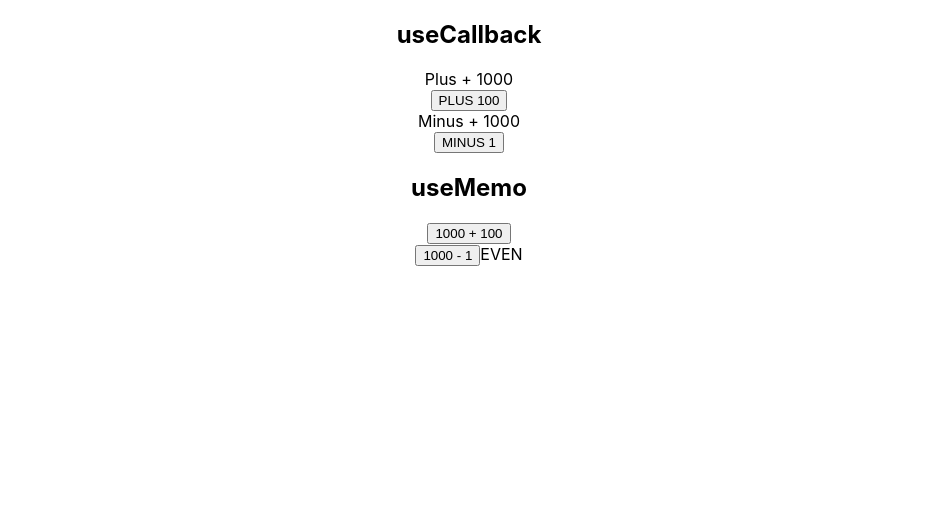
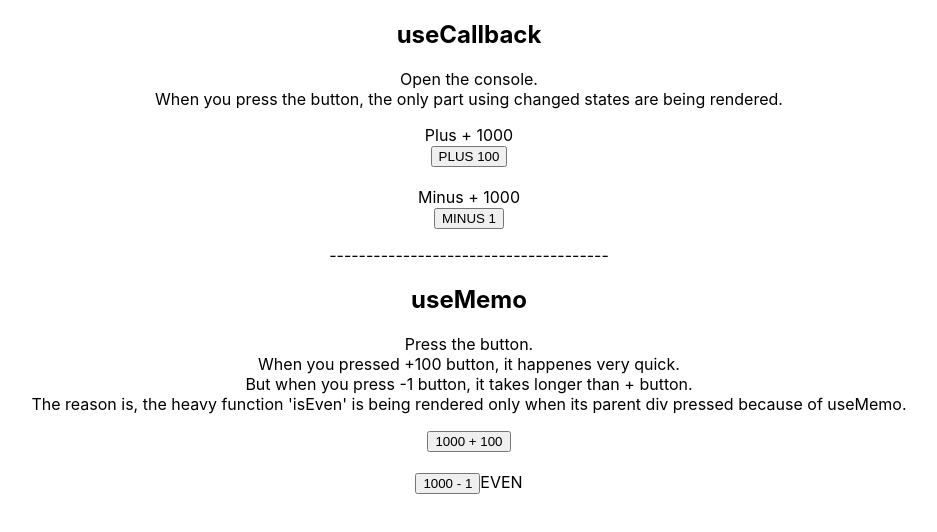
Before and after one commit to Hyosssssun/react-hooks-practice, a React (Create React App) app: page / in a window 1280 px wide. Shown: the top 532 px of the page, without its empty margins (171-1108 px from the left). Built offline with nearby package versions, Linux system fonts and the light colour scheme.

Commit message:
add code block to compare

```diff
--- a/src/components/ForUseCallback.js
+++ b/src/components/ForUseCallback.js
@@ -19,14 +19,20 @@ const ForUseCallback = () => {
 	return (
 		<div>
 			<Title text='useCallback' />
+			<p>
+				Open the console. <br /> When you press the button, the only part using
+				changed states are being rendered.
+			</p>
 			<Count text='Plus' count={numForPlus} />
 			<Button handleClick={plus} text='Plus-callback'>
 				PLUS 100
 			</Button>
+			<br />
 			<Count text='Minus' count={numForMinus} />
 			<Button handleClick={minus} text='Minus-callback'>
 				MINUS 1
 			</Button>
+			<p>--------------------------------------</p>
 		</div>
 	);
 };
--- a/src/components/ForUseMemo.js
+++ b/src/components/ForUseMemo.js
@@ -23,9 +23,16 @@ const ForUseMemo = () => {
 	return (
 		<div>
 			<Title text='useMemo' />
+			<p>
+				Press the button. <br /> When you pressed +100 button, it happenes very
+				quick. <br /> But when you press -1 button, it takes longer than +
+				button. <br /> The reason is, the heavy function 'isEven' is being
+				rendered only when its parent div pressed because of useMemo.
+			</p>
 			<div>
 				<button onClick={plus}>{numForPlus} + 100</button>
 			</div>
+			<br />
 			<div>
 				<button onClick={minus} text='Minus-memo'>
 					{numForMinus} - 1
```
